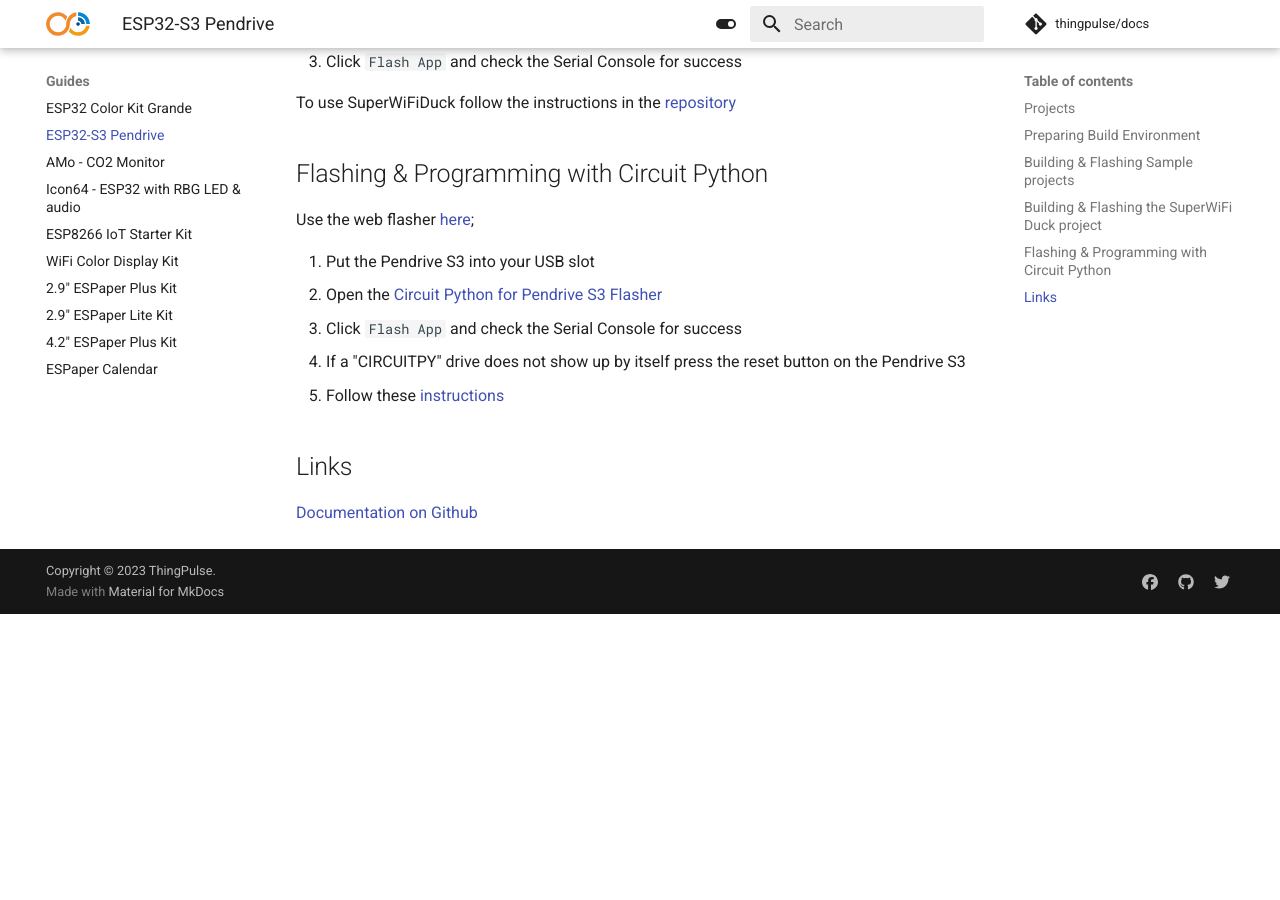
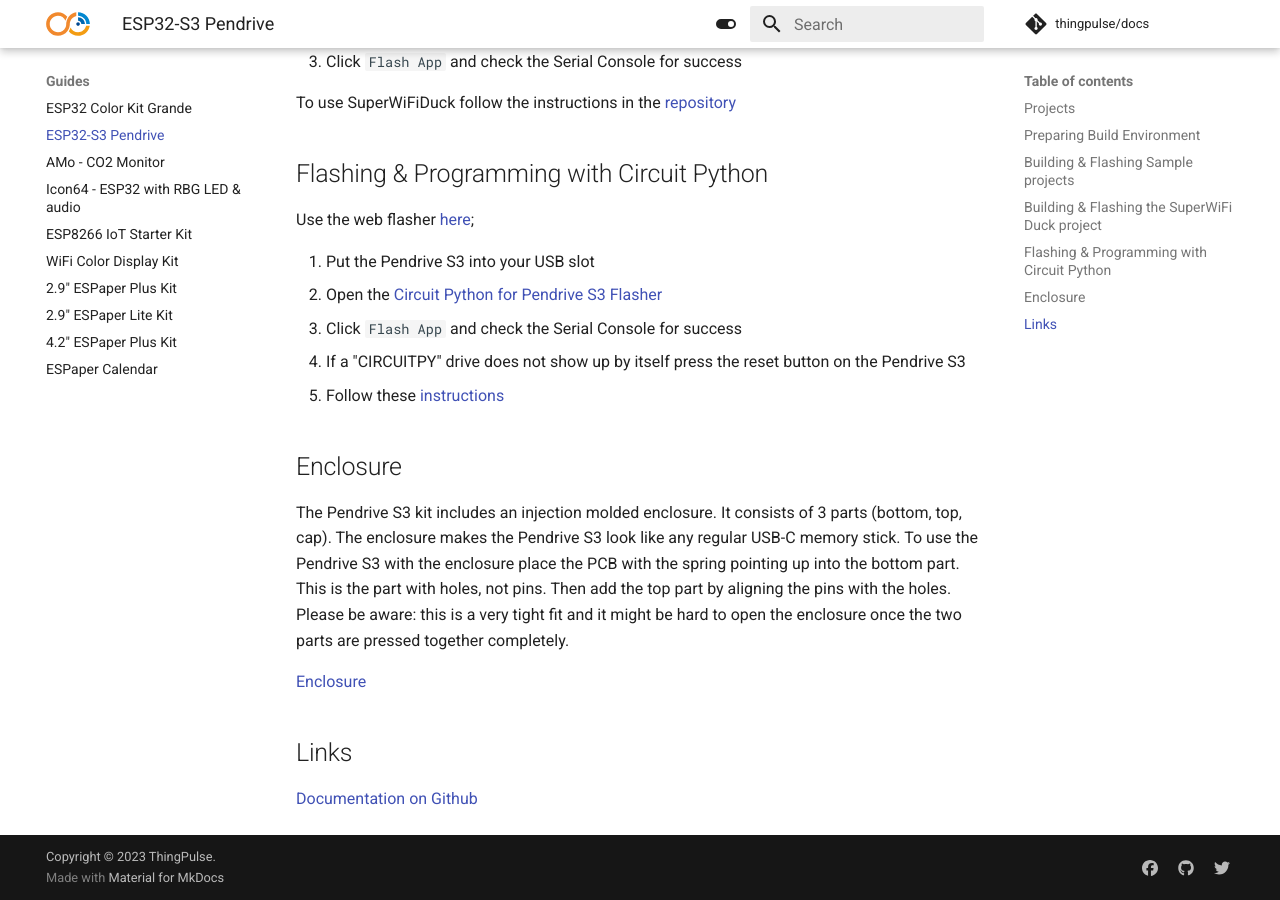
Before and after one commit to ThingPulse/docs, an MkDocs documentation site: the page built from docs/guides/esp32-s3-pendrive.md, in a window 1280 px wide and 900 px high, scrolled down 1770 px. Built offline with MkDocs 1.6.1 and Material for MkDocs 9.7.7, drawn with Linux system fonts in a browser that asks for light colours; comment, search, counter and statistics services are not loaded; before the commit the page ends 2384 px from its top, so only the background shows below that.

Commit message:
Add description about enclosure

```diff
--- a/docs/guides/esp32-s3-pendrive.md
+++ b/docs/guides/esp32-s3-pendrive.md
@@ -44,5 +44,15 @@
 4. If a "CIRCUITPY" drive does not show up by itself press the reset button on the Pendrive S3
 5. Follow these [instructions](https://learn.adafruit.com/welcome-to-circuitpython/overview)
 
+## Enclosure
+The Pendrive S3 kit includes an injection molded enclosure. It consists of 3 parts (bottom, top, cap).
+The enclosure makes the Pendrive S3 look like any regular USB-C memory stick. To use the Pendrive S3
+with the enclosure place the PCB with the spring pointing up into the bottom part. This is the part
+with holes, not pins. Then add the top part by aligning the pins with the holes. Please be aware:
+this is a very tight fit and it might be hard to open the enclosure once the two parts are pressed together
+completely.
+
+[Enclosure](../img/guides/pendrive-s3/pendrive-s3-enclosure.png)
+
 ## Links
 [Documentation on Github](https://github.com/ThingPulse/thingpulse-devices/tree/master/pendrive-s3)
```
Also changed, not shown: docs/img/guides/pendrive-s3/pendrive-s3-enclosure.png (added).
